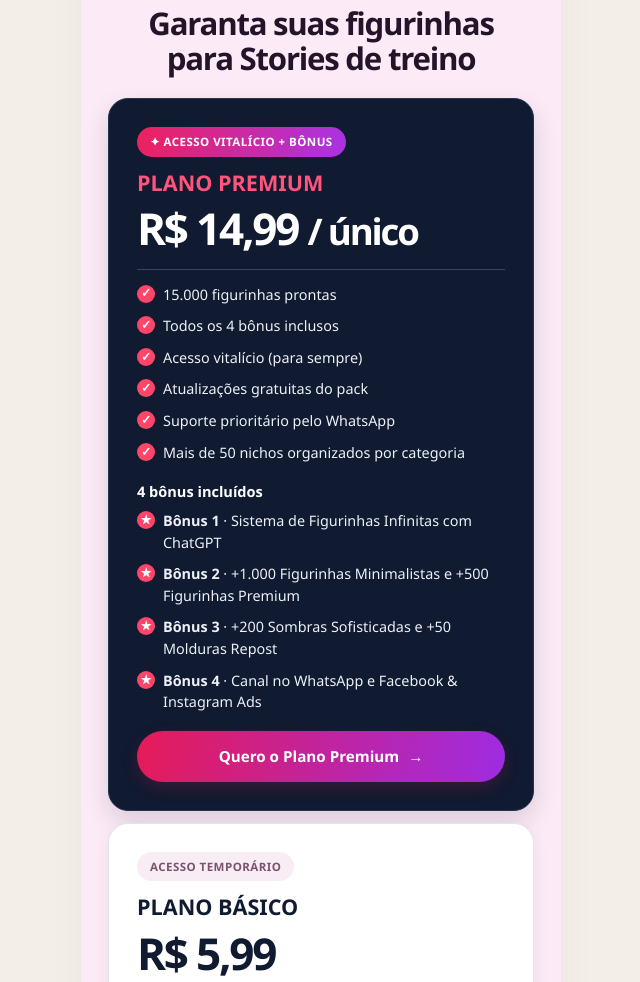
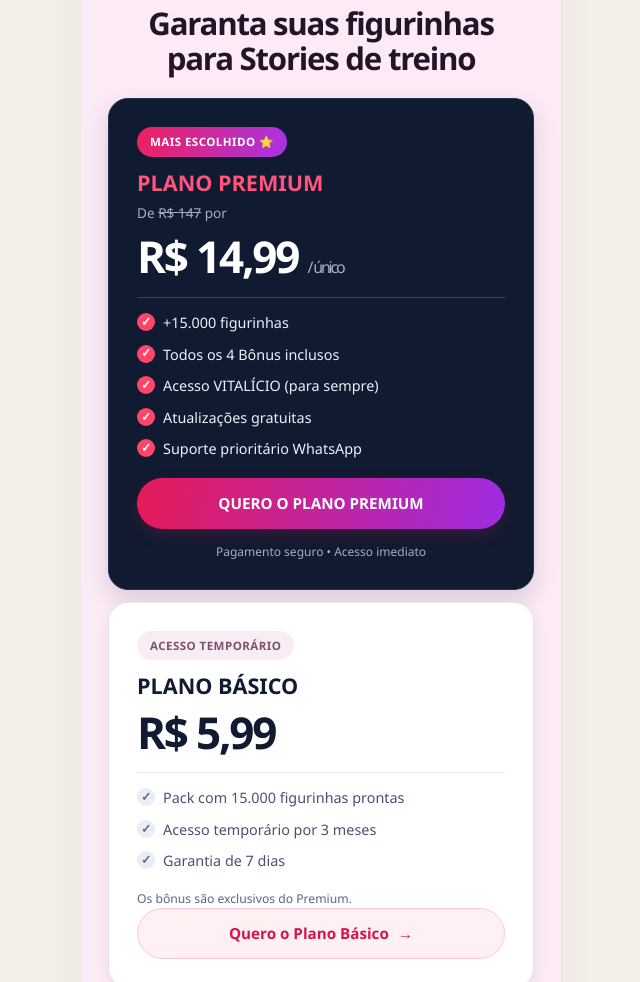
Before and after one commit to miqueiasr4349/pack-figurinhas, a plain HTML site: page dist/academia.html in a window 1280 px wide. Shown: the part 6590-7572 px from the top of the page, without its empty margins (319-959 px from the left). Drawn offline with Linux system fonts and the light colour scheme.

Commit message:
Atualiza texto do cartão premium da academia

```diff
--- a/dist/academia.html
+++ b/dist/academia.html
@@ -35,7 +35,10 @@
 #acesso .offer-basic .premium-button{background:#fff0f3;color:#d4144b;border:1px solid #ffc6d2;box-shadow:none}
 #acesso .offer-basic .caption{color:#59667d}
 </style>
-<style>.sticker-gallery{display:flex;gap:12px;overflow-x:auto;scroll-snap-type:x mandatory;overscroll-behavior-x:contain;padding:2px 0 12px}.sticker-gallery li{flex:0 0 88%;aspect-ratio:auto;scroll-snap-align:start;background:#16121a}.sticker-gallery img{width:100%;height:auto;max-height:none;padding:0;object-fit:contain}.sticker-gallery:focus-visible{outline:3px solid #bd398b;outline-offset:3px}</style>
+<style>.sticker-gallery{display:flex;gap:12px;overflow-x:auto;scroll-snap-type:x mandatory;overscroll-behavior-x:contain;padding:2px 0 12px}.sticker-gallery li{flex:0 0 88%;aspect-ratio:auto;scroll-snap-align:start;background:#16121a}.sticker-gallery img{width:100%;height:auto;max-height:none;padding:0;object-fit:contain}.sticker-gallery:focus-visible{outline:3px solid #bd398b;outline-offset:3px}#acesso .offer:not(.offer-basic) .offer-original{color:#a2afc2;font-size:.85rem;margin:8px 0 0}
+#acesso .offer:not(.offer-basic) .price small{font-size:1rem;color:#a2afc2;font-weight:400}
+#acesso .offer:not(.offer-basic) .premium-security{text-align:center;font-size:.75rem;color:#a2afc2;margin:14px 0 0}
+</style>
 <style>
 .gallery-controls{display:flex;align-items:center;justify-content:center;gap:14px;margin:12px 0 4px}
 .gallery-arrow{display:grid;place-items:center;width:36px;height:36px;border:1px solid #e2cbdc;border-radius:50%;background:#fff;color:#8f1767;font-size:1.6rem;line-height:1;cursor:pointer}
@@ -261,25 +264,19 @@
       <p class="eyebrow">ESCOLHA SEU PLANO</p>
       <h2 id="oferta">Garanta suas figurinhas para Stories de treino</h2>
       <article class="offer">
-        <p class="offer-tag">✦ ACESSO VITALÍCIO + BÔNUS</p>
-        <h3>Plano Premium</h3>
+        <p class="offer-tag">MAIS ESCOLHIDO ⭐</p>
+        <h3>PLANO PREMIUM</h3>
+        <p class="offer-original">De <s>R$ 147</s> por</p>
         <p class="price">R$ 14,99 <small>/ único</small></p>
         <ul class="checks">
-          <li>15.000 figurinhas prontas</li>
-          <li>Todos os 4 bônus inclusos</li>
-          <li>Acesso vitalício (para sempre)</li>
-          <li>Atualizações gratuitas do pack</li>
-          <li>Suporte prioritário pelo WhatsApp</li>
-          <li>Mais de 50 nichos organizados por categoria</li>
+          <li>+15.000 figurinhas</li>
+          <li>Todos os 4 Bônus inclusos</li>
+          <li>Acesso VITALÍCIO (para sempre)</li>
+          <li>Atualizações gratuitas</li>
+          <li>Suporte prioritário WhatsApp</li>
         </ul>
-        <h4 class="bonus-title">4 bônus incluídos</h4>
-        <ul class="checks bonuses">
-          <li><span><strong>Bônus 1</strong> · Sistema de Figurinhas Infinitas com ChatGPT</span></li>
-          <li><span><strong>Bônus 2</strong> · +1.000 Figurinhas Minimalistas e +500 Figurinhas Premium</span></li>
-          <li><span><strong>Bônus 3</strong> · +200 Sombras Sofisticadas e +50 Molduras Repost</span></li>
-          <li><span><strong>Bônus 4</strong> · Canal no WhatsApp e Facebook &amp; Instagram Ads</span></li>
-        </ul>
-        <a class="button premium-button" href="https://pay.kiwify.com.br/8gls9NI" data-checkout>Quero o Plano Premium <span aria-hidden="true">→</span></a>
+        <a class="button premium-button" href="https://pay.kiwify.com.br/8gls9NI" data-checkout>QUERO O PLANO PREMIUM</a>
+        <p class="premium-security">Pagamento seguro • Acesso imediato</p>
       </article>
       <article class="offer offer-basic">
         <p class="offer-tag">ACESSO TEMPORÁRIO</p>
```
